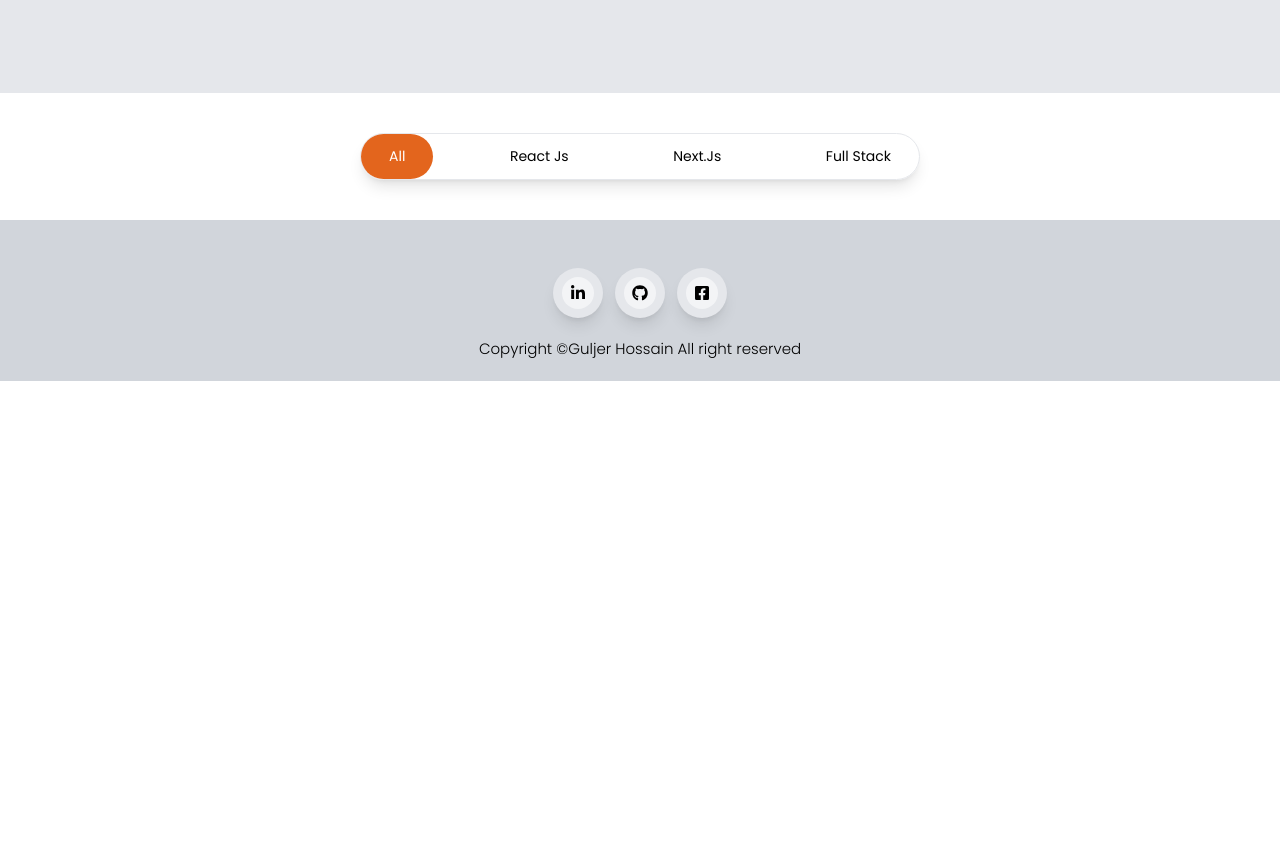
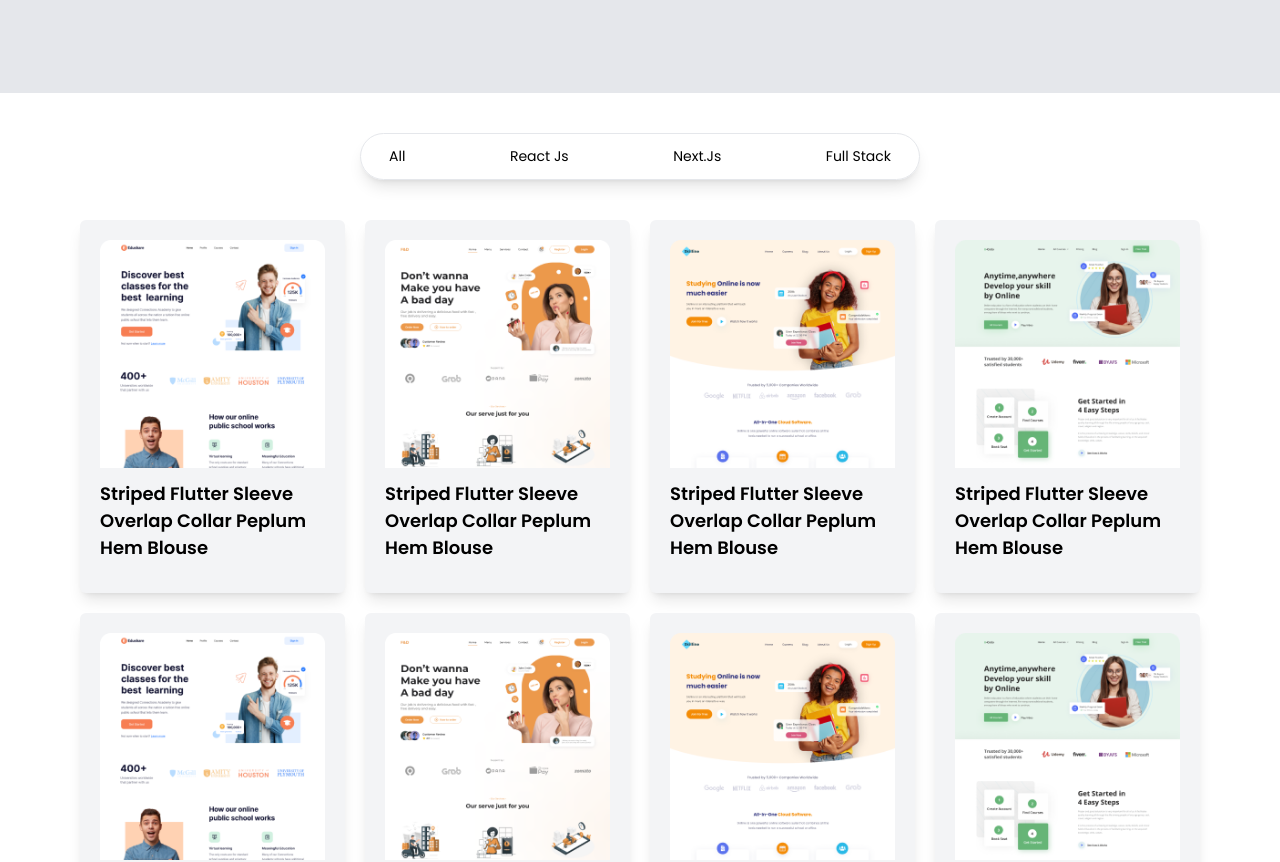
Before and after one commit to guljer77/react-portfolio, a React (Vite) app: page /project in a window 1280 px wide. Shown: the part 460-1322 px from the top of the page. Before the commit the page ends 841 px from the top, so only its background shows below. Built offline with nearby package versions, Linux system fonts and the light colour scheme.

Commit message:
project add

```diff
--- /dev/null
+++ b/public/all_product.js
@@ -0,0 +1,57 @@
+import p1_img from "../src/assets/1.png";
+import p2_img from "../src/assets/2.png";
+import p3_img from "../src/assets/3.png";
+import p4_img from "../src/assets/4.png";
+
+let all_product = [
+  {
+    id: 1,
+    name: "Striped Flutter Sleeve Overlap Collar Peplum Hem Blouse",
+    category: "Next.JS",
+    image: p1_img,
+  },
+  {
+    id: 2,
+    name: "Striped Flutter Sleeve Overlap Collar Peplum Hem Blouse",
+    category: "React Js",
+    image: p2_img,
+  },
+  {
+    id: 3,
+    name: "Striped Flutter Sleeve Overlap Collar Peplum Hem Blouse",
+    category: "Next.Js",
+    image: p3_img,
+  },
+  {
+    id: 4,
+    name: "Striped Flutter Sleeve Overlap Collar Peplum Hem Blouse",
+    category: "React Js",
+    image: p4_img,
+  },
+  {
+    id: 5,
+    name: "Striped Flutter Sleeve Overlap Collar Peplum Hem Blouse",
+    category: "Full Stack",
+    image: p1_img,
+  },
+  {
+    id: 6,
+    name: "Striped Flutter Sleeve Overlap Collar Peplum Hem Blouse",
+    category: "Full Stack",
+    image: p2_img,
+  },
+  {
+    id: 7,
+    name: "Striped Flutter Sleeve Overlap Collar Peplum Hem Blouse",
+    category: "Full Stack",
+    image: p3_img,
+  },
+  {
+    id: 8,
+    name: "Striped Flutter Sleeve Overlap Collar Peplum Hem Blouse",
+    category: "React Js",
+    image: p4_img,
+  },
+];
+
+export default all_product;
--- a/src/Pages/Project/Project.jsx
+++ b/src/Pages/Project/Project.jsx
@@ -1,49 +1,59 @@
 import React, { useState } from "react";
 import Container from "../../Components/Container";
 import BannerHead from "../../Components/BannerHead";
-import ImageProject from '../../assets/1.png';
+import Content from '../../../public/all_product';
 
 function Project() {
-  const [project, setProject] = useState(0);
+  const [project, setProject] = useState(Content);
   const toggler = (id) =>{
-    setProject(id);
+    const items = Content.filter(item=> item.category === id);
+    setProject(items);
   }
+
   return (
     <div>
       <BannerHead title={"My Project"} subTitle={"Project"} />
       <Container>
         <div className="py-10">
-          <div className="border shadow-lg rounded-full lg:w-[50%] w-full mx-auto">
+          <div className="border shadow-lg rounded-full lg:w-[50%] sm:w-[70%] w-full mx-auto">
             <div className="flex items-center justify-between">
-              <div onClick={()=> toggler(0)}>
+              <div onClick={()=> setProject(Content)}>
                 <button
                   className={`lg:px-7 px-3 rounded-full ${project === 0 ? "bg-primary text-white":""} inline-block text-center lg:py-3 py-1 text-[14px]`}
                 >
                   All
                 </button>
               </div>
-              <div onClick={()=> toggler(1)}>
+              <div onClick={()=> toggler('React Js')}>
                 <button
-                  className={`lg:px-7 px-3 rounded-full ${project === 1 ? "bg-primary text-white":""} inline-block text-center lg:py-3 py-1 text-[14px]`}
+                  className={`lg:px-7 px-3 rounded-full ${project === "React Js" ? "bg-primary text-white":""} inline-block text-center lg:py-3 py-1 text-[14px]`}
                 >
                   React Js
                 </button>
               </div>
-              <div onClick={()=> toggler(2)}>
+              <div onClick={()=> toggler('Next.Js')}>
                 <button
-                  className={`lg:px-7 px-3 rounded-full ${project === 2 ? "bg-primary text-white":""} inline-block text-center lg:py-3 py-1 text-[14px]`}
+                  className={`lg:px-7 px-3 rounded-full ${project === "Next.Js" ? "bg-primary text-white":""} inline-block text-center lg:py-3 py-1 text-[14px]`}
                 >
                   Next.Js
                 </button>
               </div>
-              <div onClick={()=> toggler(3)}>
+              <div onClick={()=> toggler('Full Stack')}>
                 <button
-                  className={`lg:px-7 px-3 rounded-full ${project === 3 ? "bg-primary text-white":""} inline-block text-center lg:py-3 py-1 text-[14px]`}
+                  className={`lg:px-7 px-3 rounded-full ${project === "Full Stack" ? "bg-primary text-white":""} inline-block text-center lg:py-3 py-1 text-[14px]`}
                 >
                   Full Stack
                 </button>
               </div>
             </div>
+          </div>
+          <div className="grid lg:grid-cols-4 md:grid-cols-4 sm:grid-cols-3 gap-5 pt-10">
+            {
+              project.map((items, i) => <div key={i} className="p-5 rounded-md bg-gray-100 shadow-lg">
+                <img src={items?.image} alt="" className="w-full h-auto" />
+                <h4 className="my-3 text-[18px] font-semibold">{items?.name}</h4>
+              </div>)
+            }
           </div>
         </div>
       </Container>
```
